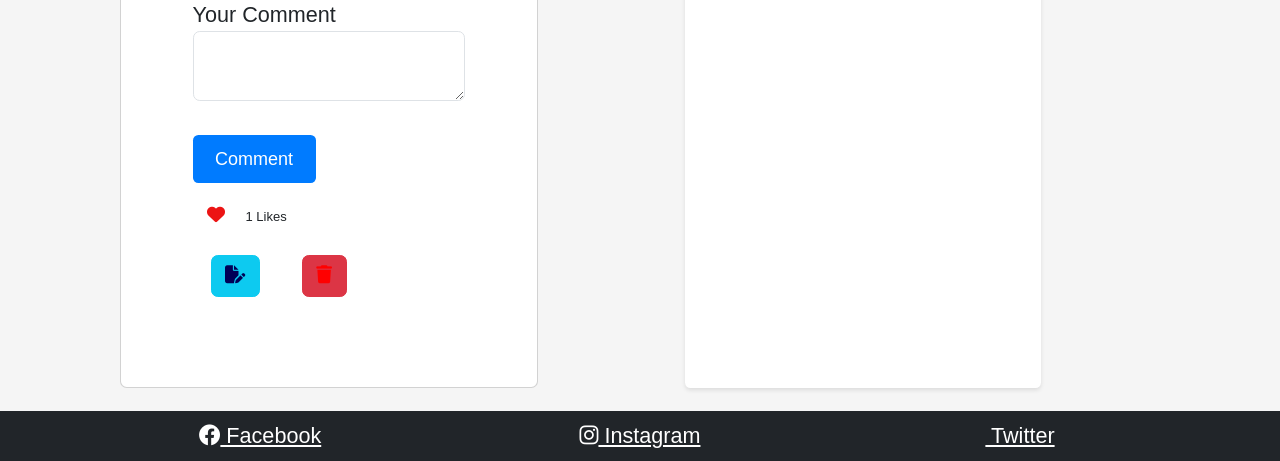
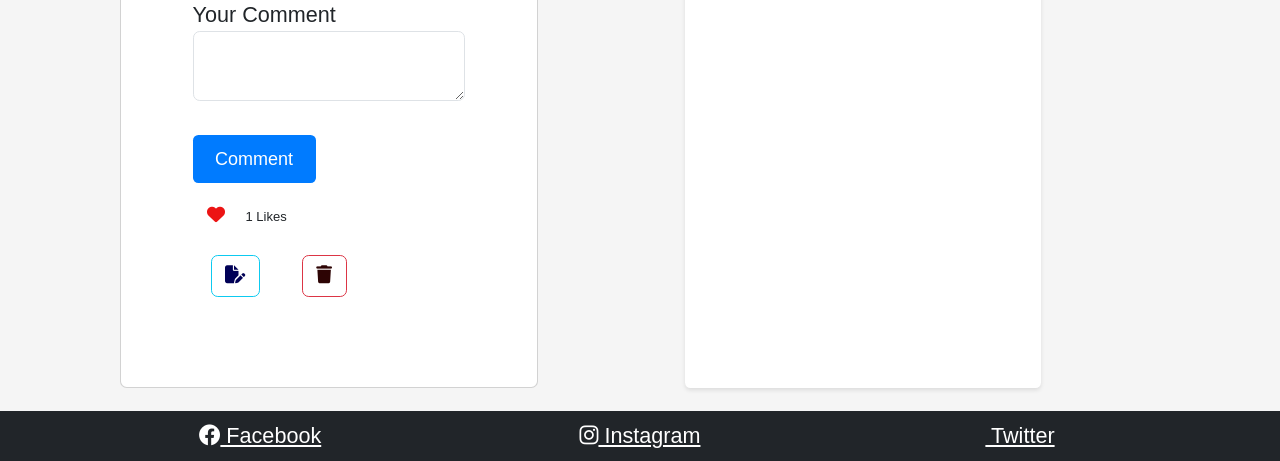
Before and after one commit to nataliatesarova/project-four, a Django app: a page that uses blog/templates/blog/recipe_detail.html in a window 1280 px wide. Shown: the part 584-1045 px from the top of the page. Run offline with Django 3.2, Linux system fonts and the light colour scheme; a user stored in the database is signed in; tables that the repository leaves empty hold one stand-in row (values such as "Sample post").

Commit message:
Fix btn danger color

```diff
--- a/blog/static/blog/css/recipe_detail.css
+++ b/blog/static/blog/css/recipe_detail.css
@@ -14,7 +14,7 @@ h1{
     color: rgb(0, 0, 86);
 }
 .fa-trash {
-    color: red;
+    color: rgb(45, 4, 4);
 }
 .container-fluid.background-image {
     /* background: url('your-background-image.jpg') center/cover no-repeat; */
--- a/blog/templates/blog/recipe_detail.html
+++ b/blog/templates/blog/recipe_detail.html
@@ -93,11 +93,11 @@
                 {% if owner %}
                 <div>
                     <!-- Edit Bitton -->
-                    <a href="{% url 'edit_recipe' recipe.slug %}" class="btn btn-info m-3"
+                    <a href="{% url 'edit_recipe' recipe.slug %}" class="btn btn-outline-info m-3"
                     ><i class="fa-sharp fa-solid fa-file-pen"></i></a
                     >
                     <!-- Delete Bitton -->
-                    <a href="{% url 'delete_recipe' recipe.slug%}" class="btn btn-danger m-3"
+                    <a href="{% url 'delete_recipe' recipe.slug%}" class="btn btn-outline-danger m-3"
                     ><i class="fa-sharp fa-solid fa-trash"></i></a
                     >
                 </div>
```
